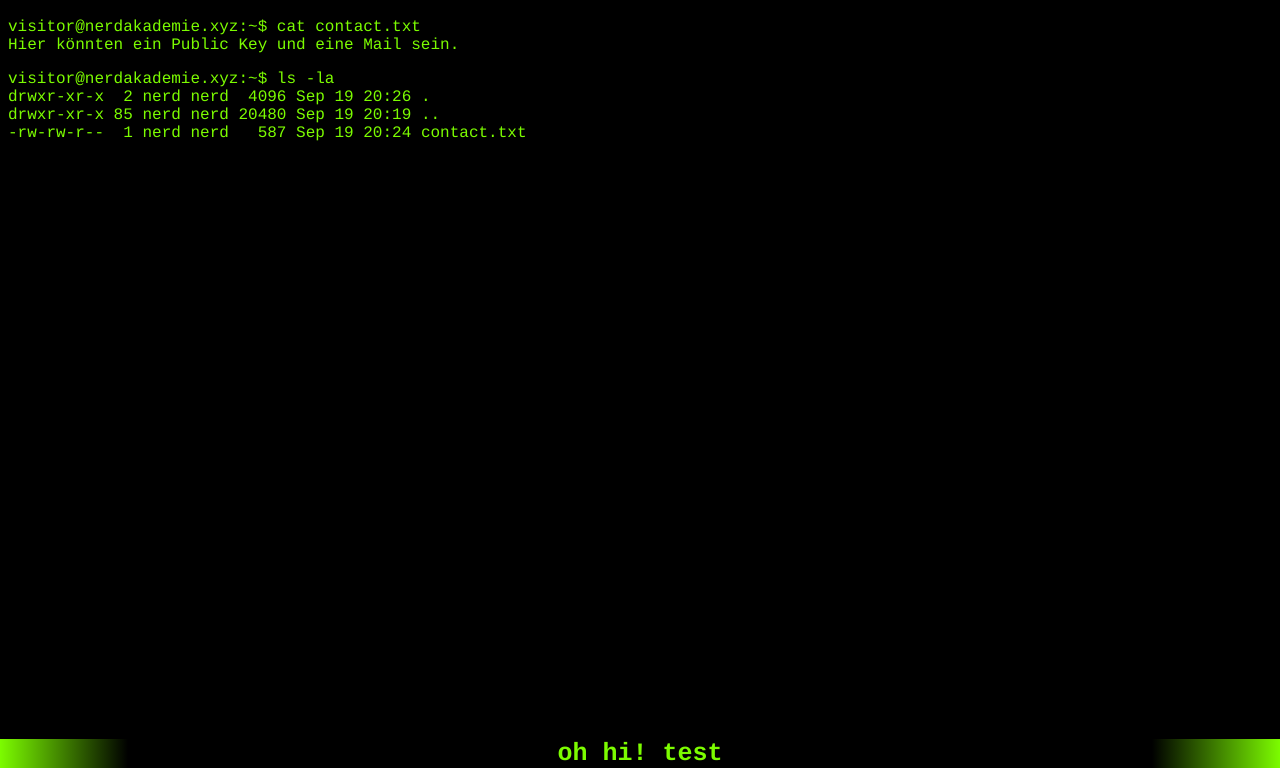
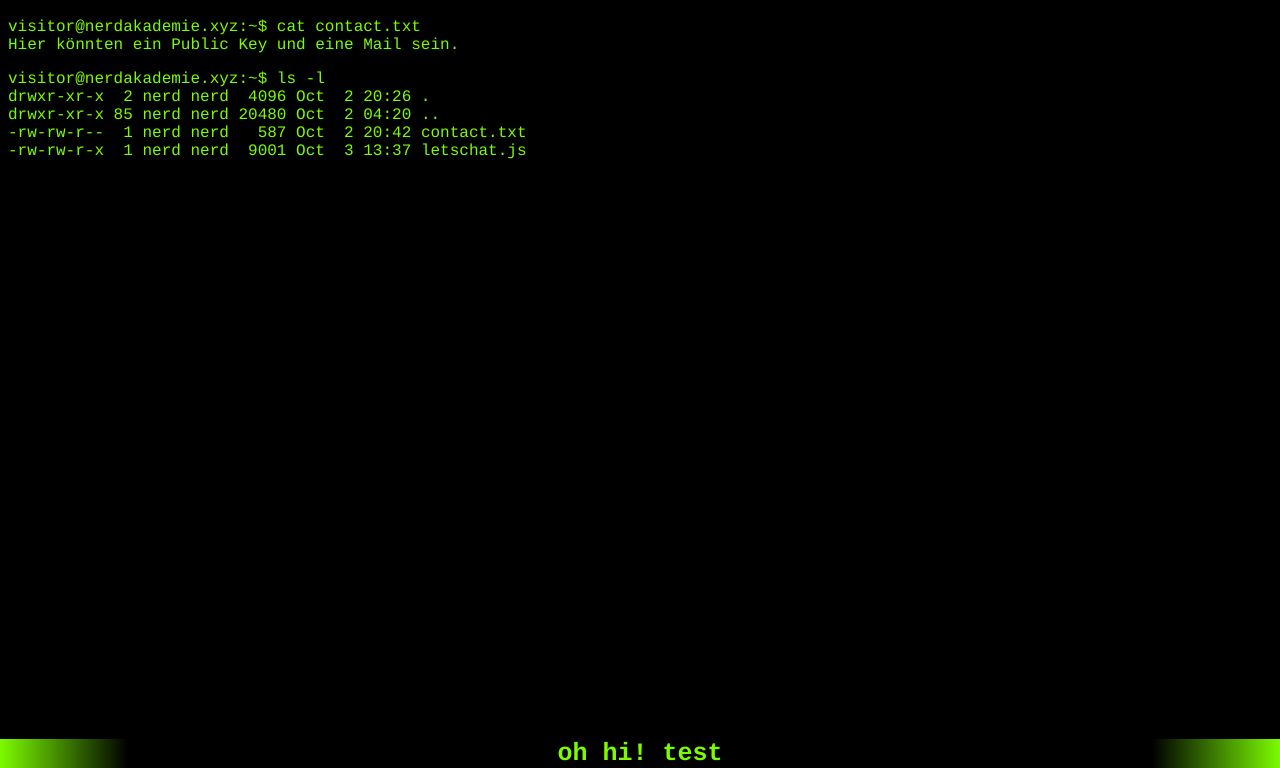
Before and after one commit to nerdakademie/nerdakademie.github.io, a plain HTML site: page contact.html in a window 1280 px wide. Shown: the part 32-800 px from the top of the page. Drawn offline with Linux system fonts and the light colour scheme.

Commit message:
Update contact.html

```diff
--- a/contact.html
+++ b/contact.html
@@ -15,14 +15,16 @@
 	visitor@nerdakademie.xyz:~$ cat contact.txt
 	<br/>
 	Hier könnten ein Public Key und eine Mail sein.
- <p>
-	visitor@nerdakademie.xyz:~$ ls -la
+  <p>
+	visitor@nerdakademie.xyz:~$ ls -l
 	<br/>
-	drwxr-xr-x  2 nerd nerd  4096 Sep 19 20:26 <a href="#">.</a>
+	drwxr-xr-x  2 nerd nerd  4096 Oct  2 20:26 .
 	<br/>
-	drwxr-xr-x 85 nerd nerd 20480 Sep 19 20:19 <a href="javascript:history.back()">..</a>
+	drwxr-xr-x 85 nerd nerd 20480 Oct  2 04:20 <a href="javascript:history.back()">..</a>
 	<br/>
-	-rw-rw-r--  1 nerd nerd   587 Sep 19 20:24 <a href="#">contact.txt</a>
+	-rw-rw-r--  1 nerd nerd   587 Oct  2 20:42 <a href="contact.html">contact.txt</a>
+	<br/>
+	-rw-rw-r-x  1 nerd nerd  9001 Oct  3 13:37 <a href="https://letschat.nerdakademie.xyz/">letschat.js</a>
   </p>
 </div>
 <div class="footer">
```
